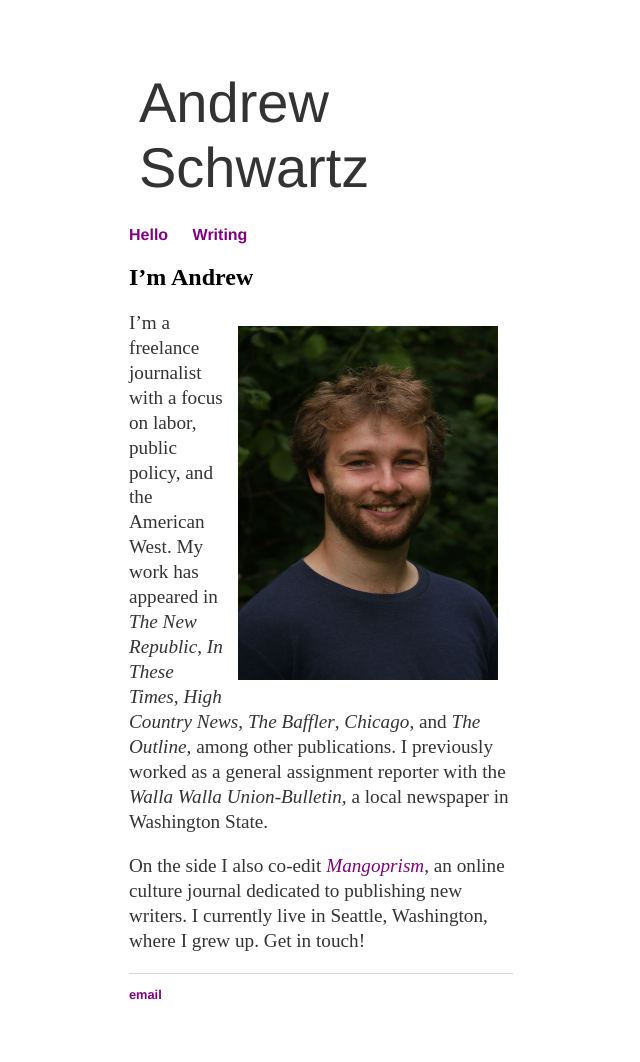
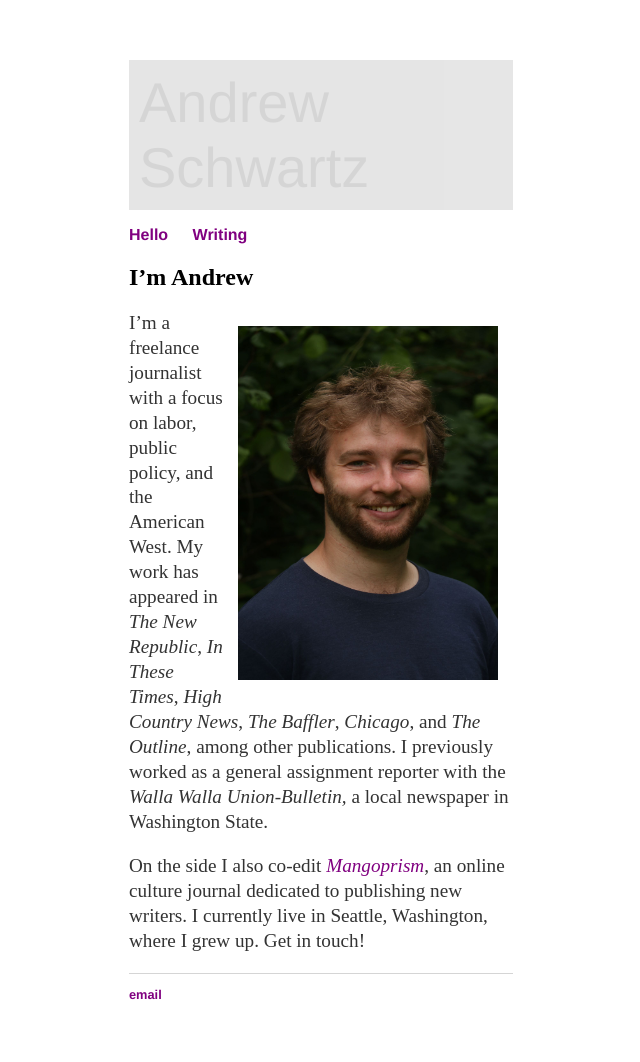
Before and after one commit to aonschwartz/aonschwartz.github.io, a Jekyll site: the page built from index.md, in a window 1280 px wide. Shown: the whole page, without its empty margins (319-959 px from the left). Built offline with Jekyll 4.4.1, drawn with Linux system fonts in a browser that asks for light colours.

Commit message:
Update main.css

```diff
--- a/css/main.css
+++ b/css/main.css
@@ -66,6 +66,8 @@ ul.posts li {
 
 .header {
   padding:10px;
+  background-color: grey;
+  opacity: 0.2;
 }
 
 .header a {
```
